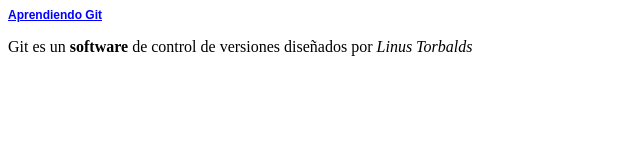
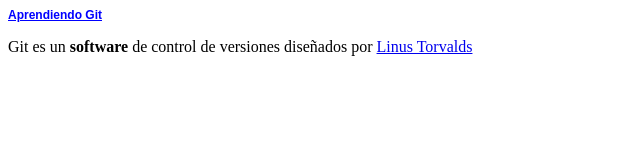
Before and after one commit to Grosspolinerr/PWFE-M1-05, a plain HTML site: page index.html in a window 1280 px wide. Shown: the full height of the page, 0-640 px from the left. Drawn offline with Linux system fonts and the light colour scheme.

Commit message:
hipervínculos y abrilos en pestañas nuevas

```diff
--- a/index.html
+++ b/index.html
@@ -16,7 +16,7 @@
 
     <body>
     	<h1 style="font-size: 12px">Aprendiendo Git</h1>
-        <p>Git es un <strong>software</strong> de control de versiones diseñados por <em>Linus Torbalds</em></p>
+        <p>Git es un <strong>software</strong> de control de versiones diseñados por <a href="https://es.wikipedia.org/wiki/Linus_Torvalds" target="_blank" title="Ver más en la Wikipedia">Linus Torvalds</a></p>
 
     </body>
 </html>
```
